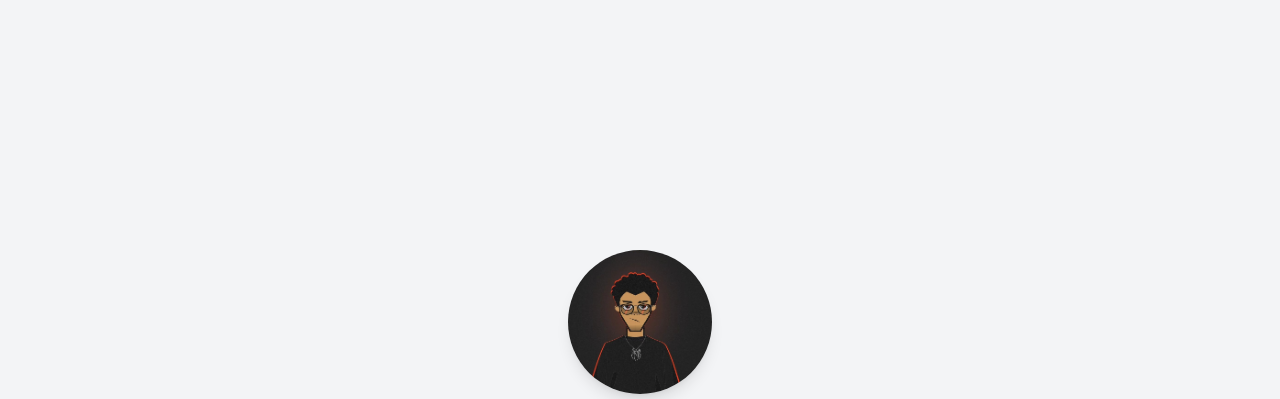
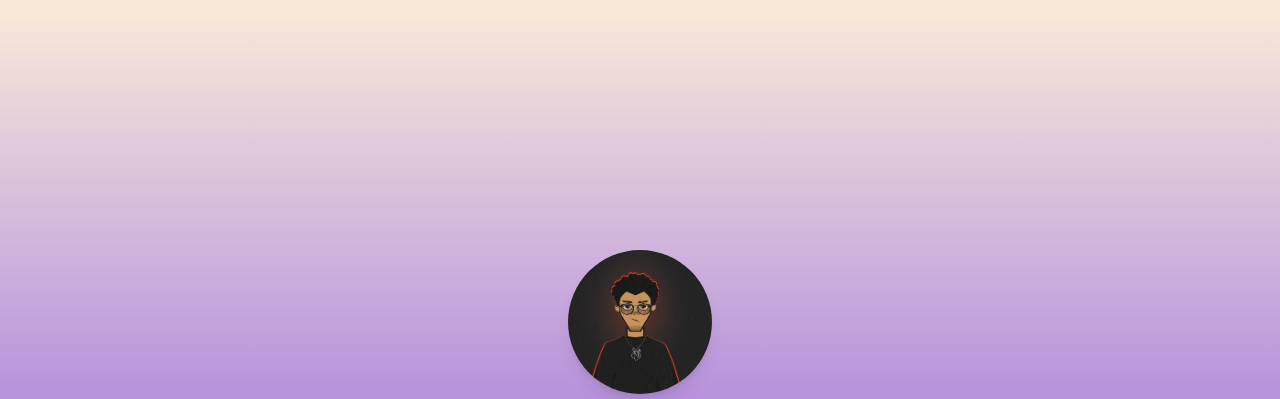
Before and after one commit to creeksonJoseph/Project-1, a website: page index.html in a window 1280 px wide. Shown: the top 399 px of the page. Drawn offline with Linux system fonts and the light colour scheme.

Commit message:
color gradient

```diff
--- a/index.html
+++ b/index.html
@@ -10,7 +10,7 @@
 
   <body class="bg-gray-100 text-gray-900 font-sans">
     <section
-      class="min-h-screen flex flex-col items-center justify-center text-center px-4"
+      class="min-h-screen flex flex-col items-center justify-center text-center bg-gradient-to-b from-[#faebd7] to-[#7e15d3] px-4"
     >
       <img
         src="/pics/jose.jpg"
@@ -27,7 +27,6 @@
         >Scroll Down ↓</a
       >
     </section>
-
     <section id="about" class="py-16 px-6 bg-white">
       <div class="max-w-2xl mx-auto text-center">
         <h2 class="text-3xl font-semibold mb-4">About Me</h2>
```
Also changed, not shown: css/output.css.
